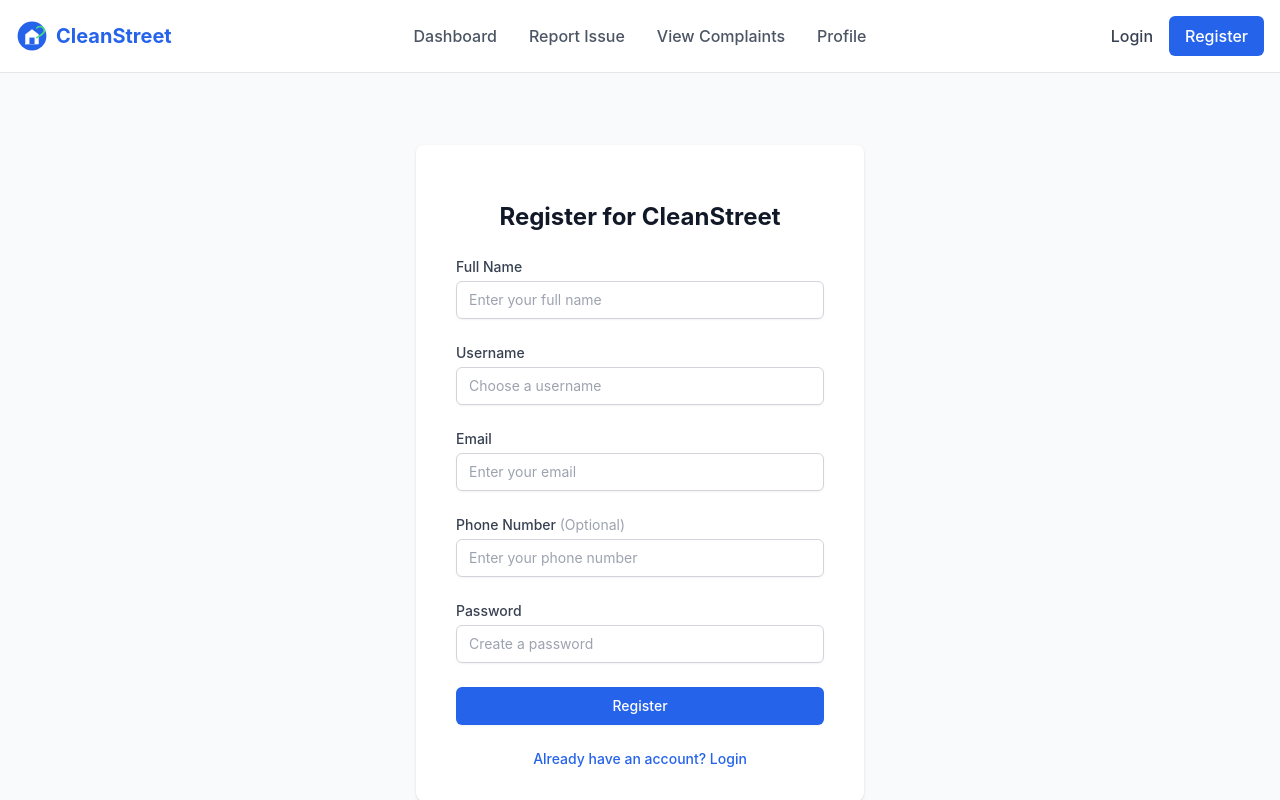
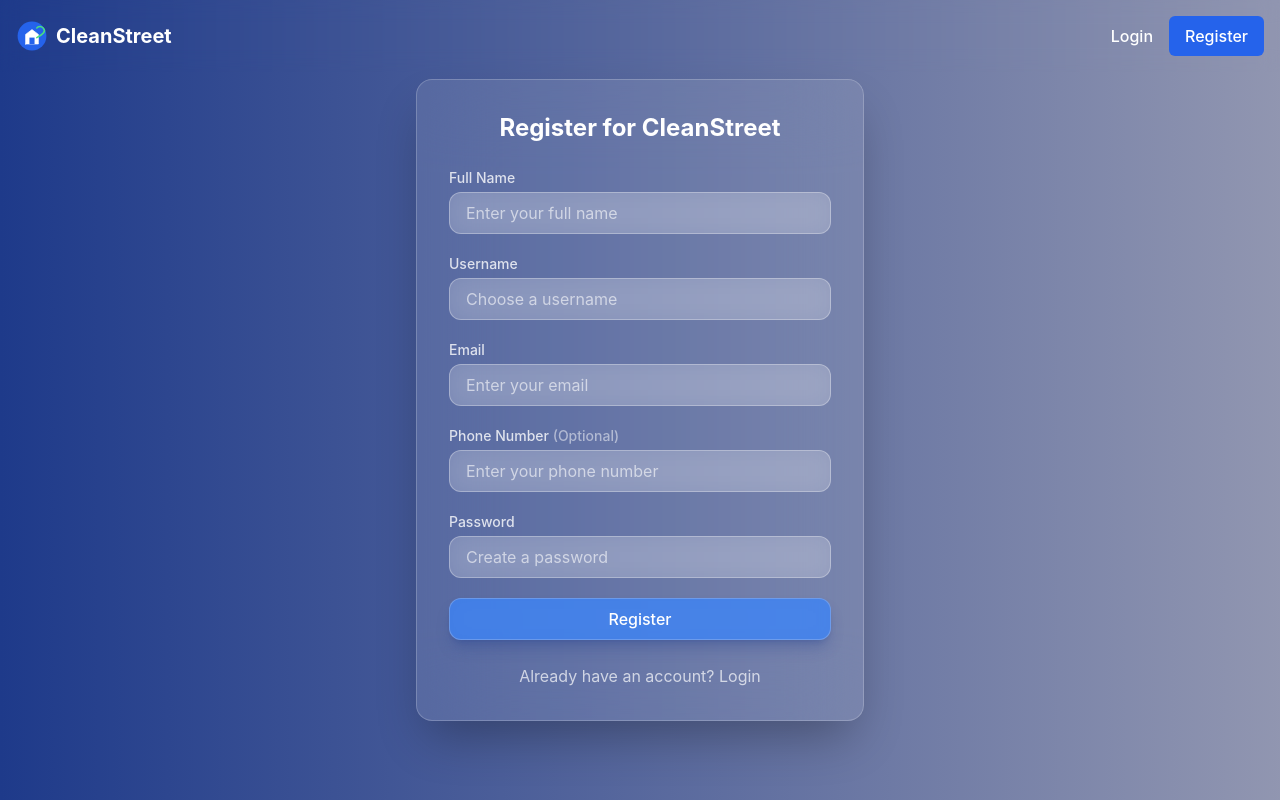
Before and after one commit to springboardmentor2208-netizen/teamD, a React (Create React App) app in the folder frontend/: page /register in a window 1280 px wide. Shown: the top 800 px of the page. Built offline with nearby package versions, Linux system fonts and the light colour scheme; the HTML template or start-up script is replaced by a standard one.

Commit message:
added glassmorphism

```diff
--- a/frontend/src/components/Navbar.js
+++ b/frontend/src/components/Navbar.js
@@ -1,19 +1,18 @@
 import React from 'react';
 import { Link } from 'react-router-dom';
-
 import Logo from './Logo';
 
 const Navbar = ({ user, onLogout }) => {
     return (
-        <nav className="bg-white border-b border-gray-200 px-4 py-4 flex items-center">
+        <nav className="fixed w-full top-0 backdrop-blur-[10px] px-4 py-4 flex items-center z-50">
             <div className="flex-1 flex items-center justify-start">
-                <Link to="/" className="text-xl font-bold text-blue-600 flex items-center gap-2">
+                <Link to="/" className="text-xl font-bold text-white-600 flex items-center gap-2">
                     <Logo className="h-8 w-8" />
-                    <span>CleanStreet</span>
+                    <span className='text-white'>CleanStreet</span>
                 </Link>
             </div>
 
-            <div className="hidden md:flex justify-center space-x-8 text-gray-600 font-medium">
+            <div style={{display:user ?'':'none'}} className="md:flex justify-center space-x-8 text-gray-600 font-medium">
                 <Link to="/dashboard" className="hover:text-blue-600">Dashboard</Link>
                 <Link to="/report" className="hover:text-blue-600">Report Issue</Link>
                 <Link to="/complaints" className="hover:text-blue-600">View Complaints</Link>
@@ -30,7 +29,7 @@ const Navbar = ({ user, onLogout }) => {
                     </>
                 ) : (
                     <>
-                        <Link to="/login" className="text-gray-700 font-medium hover:text-blue-600 whitespace-nowrap">Login</Link>
+                        <Link to="/login" className="text-white font-medium hover:text-blue-600 whitespace-nowrap">Login</Link>
                         <Link to="/register" className="bg-blue-600 text-white px-4 py-2 rounded-md font-medium hover:bg-blue-700 transition duration-300 whitespace-nowrap">
                             Register
                         </Link>
--- a/frontend/src/pages/Home.js
+++ b/frontend/src/pages/Home.js
@@ -5,7 +5,9 @@ const Home = () => {
     return (
         <div className="flex flex-col min-h-screen">
             {/* Hero Section */}
-            <header className="bg-blue-600 text-white flex-grow flex flex-col justify-center items-center text-center px-4 py-20 lg:py-32">
+            <header className="h-[100vh] bg-gradient-to-r
+        from-blue-900 via-[#8a8181] to-blue-900
+        bg-300% animate-gradient-move text-white flex-grow flex flex-col justify-center items-center text-center px-4 py-20 lg:py-32">
                 <div className="max-w-4xl mx-auto">
                     <h1 className="text-4xl sm:text-5xl md:text-6xl font-extrabold tracking-tight mb-6">
                         Make Your City <span className="text-blue-200">Cleaner</span> & <span className="text-blue-200">Smarter</span>
@@ -25,60 +27,148 @@ const Home = () => {
             </header>
 
             {/* How it Works Section */}
-            <section className="bg-white py-16 px-4 sm:px-6 lg:px-8">
+            <section
+                className="
+        py-20 px-4 sm:px-6 lg:px-8
+        bg-white/5
+        backdrop-blur-2xl
+        border-t border-white/10
+    "
+            >
                 <div className="max-w-7xl mx-auto">
+
                     <div className="text-center mb-16">
-                        <h2 className="text-3xl font-extrabold text-gray-900 sm:text-4xl">
+                        <h2 className="text-3xl font-extrabold text-blue-600 sm:text-4xl">
                             How CleanStreet Works
                         </h2>
-                        <p className="mt-4 text-xl text-gray-500">
+                        <p className="mt-4 text-xl text-blue-500/80">
                             Simple steps to make a difference in your community
                         </p>
                     </div>
 
                     <div className="grid grid-cols-1 md:grid-cols-3 gap-12 text-center">
+
                         {/* Step 1 */}
-                        <div className="flex flex-col items-center">
-                            <div className="flex items-center justify-center h-16 w-16 rounded-full bg-blue-100 text-blue-600 mb-6">
-                                <svg xmlns="http://www.w3.org/2000/svg" className="h-8 w-8" fill="none" viewBox="0 0 24 24" stroke="currentColor">
+                        <div
+                            className="
+            flex flex-col items-center
+            bg-white/10
+            backdrop-blur-xl
+            border border-white/20
+            rounded-2xl
+            p-8
+            shadow-xl shadow-black/10
+            transition duration-300
+            hover:bg-white/20
+            hover:-translate-y-2
+            cursor-pointer
+            "
+                        >
+                            <div
+                                className="
+                flex items-center justify-center
+                h-16 w-16 rounded-full
+                bg-blue-500/20
+                backdrop-blur-md
+                text-blue-600
+                mb-6
+            "
+                            >
+                                <svg xmlns="http://www.w3.org/2000/svg"
+                                    className="h-8 w-8"
+                                    fill="none"
+                                    viewBox="0 0 24 24"
+                                    stroke="currentColor">
                                     <path strokeLinecap="round" strokeLinejoin="round" strokeWidth={2} d="M12 4v16m8-8H4" />
                                 </svg>
                             </div>
-                            <h3 className="text-xl font-bold text-gray-900 mb-2">Report Issues</h3>
-                            <p className="text-gray-600">
+
+                            <h3 className="text-xl font-bold text-blue-600 mb-2">
+                                Report Issues
+                            </h3>
+
+                            <p className="text-blue-600/80">
                                 Easily report civic problems with photos and location details
                             </p>
                         </div>
 
+
                         {/* Step 2 */}
-                        <div className="flex flex-col items-center">
-                            <div className="flex items-center justify-center h-16 w-16 rounded-full bg-blue-100 text-blue-600 mb-6">
-                                <svg xmlns="http://www.w3.org/2000/svg" className="h-8 w-8" fill="none" viewBox="0 0 24 24" stroke="currentColor">
+                        <div
+                            className="
+            flex flex-col items-center
+            bg-white/10
+            backdrop-blur-xl
+            border border-white/20
+            rounded-2xl
+            p-8
+            shadow-xl shadow-black/10
+            transition duration-300
+            hover:bg-white/20
+            hover:-translate-y-2
+            cursor-pointer
+            "
+                        >
+                            <div className="flex items-center justify-center h-16 w-16 rounded-full bg-blue-500/20 backdrop-blur-md text-blue-600 mb-6">
+                                <svg xmlns="http://www.w3.org/2000/svg"
+                                    className="h-8 w-8"
+                                    fill="none"
+                                    viewBox="0 0 24 24"
+                                    stroke="currentColor">
                                     <path strokeLinecap="round" strokeLinejoin="round" strokeWidth={2} d="M15 12a3 3 0 11-6 0 3 3 0 016 0z" />
                                     <path strokeLinecap="round" strokeLinejoin="round" strokeWidth={2} d="M2.458 12C3.732 7.943 7.523 5 12 5c4.478 0 8.268 2.943 9.542 7-1.274 4.057-5.064 7-9.542 7-4.477 0-8.268-2.943-9.542-7z" />
                                 </svg>
                             </div>
-                            <h3 className="text-xl font-bold text-gray-900 mb-2">Track Progress</h3>
-                            <p className="text-gray-600">
+
+                            <h3 className="text-xl font-bold text-blue-600 mb-2">
+                                Track Progress
+                            </h3>
+
+                            <p className="text-blue-600/80">
                                 Monitor the status of reported issues and see updates in real-time
                             </p>
                         </div>
 
+
                         {/* Step 3 */}
-                        <div className="flex flex-col items-center">
-                            <div className="flex items-center justify-center h-16 w-16 rounded-full bg-blue-100 text-blue-600 mb-6">
-                                <svg xmlns="http://www.w3.org/2000/svg" className="h-8 w-8" fill="none" viewBox="0 0 24 24" stroke="currentColor">
+                        <div
+                            className="
+            flex flex-col items-center
+            bg-white/10
+            backdrop-blur-xl
+            border border-white/20
+            rounded-2xl
+            p-8
+            shadow-xl shadow-black/10
+            transition duration-300
+            hover:bg-white/20
+            hover:-translate-y-2
+            cursor-pointer
+            "
+                        >
+                            <div className="flex items-center justify-center h-16 w-16 rounded-full bg-blue-500/20 backdrop-blur-md text-blue-600 mb-6">
+                                <svg xmlns="http://www.w3.org/2000/svg"
+                                    className="h-8 w-8"
+                                    fill="none"
+                                    viewBox="0 0 24 24"
+                                    stroke="currentColor">
                                     <path strokeLinecap="round" strokeLinejoin="round" strokeWidth={2} d="M4.318 6.318a4.5 4.5 0 000 6.364L12 20.364l7.682-7.682a4.5 4.5 0 00-6.364-6.364L12 7.636l-1.318-1.318a4.5 4.5 0 00-6.364 0z" />
                                 </svg>
                             </div>
-                            <h3 className="text-xl font-bold text-gray-900 mb-2">Community Impact</h3>
-                            <p className="text-gray-600">
+
+                            <h3 className="text-xl font-bold text-blue-600 mb-2">
+                                Community Impact
+                            </h3>
+
+                            <p className="text-blue-600/80">
                                 Vote and comment on issues to help prioritize community needs
                             </p>
                         </div>
+
                     </div>
                 </div>
             </section>
+
 
             {/* Footer (Optional simple footer) */}
             <footer className="bg-gray-800 text-white py-8 text-center">
--- a/frontend/src/pages/Login.js
+++ b/frontend/src/pages/Login.js
@@ -43,79 +43,130 @@ const Login = ({ setUser }) => {
     };
 
 return (
-        <div className="min-h-screen bg-gray-50 flex flex-col justify-center py-12 sm:px-6 lg:px-8">
-            <div className="sm:mx-auto sm:w-full sm:max-w-md">
-                <div className="bg-white py-8 px-4 shadow sm:rounded-lg sm:px-10">
-                    <div className="sm:mx-auto sm:w-full sm:max-w-md mb-6">
-                        <h2 className="mt-6 text-center text-2xl font-bold text-gray-900">
+<div
+  className="
+    min-h-screen flex flex-col justify-center items-center px-4
+    bg-gradient-to-r
+    from-blue-900 via-[#bdb5b5cc] to-indigo-900
+    bg-300%
+  "
+>
+
+    <div className="w-full max-w-md">
+
+      {/* Glass Card */}
+      <div className="
+          bg-white/10
+          backdrop-blur-2xl
+          border border-white/20
+          shadow-2xl shadow-black/30
+          rounded-2xl
+          p-8
+      ">
+
+        <h2 className="text-center text-2xl font-bold text-white mb-6">
           Login to CleanStreet
         </h2>
-                    </div>
 
         <form className="space-y-6" onSubmit={onSubmit}>
+
+          {/* Email */}
           <div>
-                            <label htmlFor="email" className="block text-sm font-medium text-gray-700">
+            <label className="block text-sm font-medium text-white/80">
               Email
             </label>
-                            <div className="mt-1">
+
             <input
               id="email"
               name="email"
               type="email"
-                                    autoComplete="email"
               required
               value={email}
               onChange={onChange}
-                                    className="appearance-none block w-full px-3 py-2 border border-gray-300 rounded-md shadow-sm placeholder-gray-400 focus:outline-none focus:ring-blue-500 focus:border-blue-500 sm:text-sm"
               placeholder="Enter your email"
+              className="
+                mt-1 w-full px-4 py-2
+                bg-white/20
+                border border-white/30
+                rounded-xl
+                text-white
+                placeholder-white/60
+                backdrop-blur-md
+                focus:outline-none
+                focus:ring-2
+                focus:ring-blue-400
+                transition
+              "
             />
           </div>
-                        </div>
 
+          {/* Password */}
           <div>
-                            <label htmlFor="password" className="block text-sm font-medium text-gray-700">
+            <label className="block text-sm font-medium text-white/80">
               Password
             </label>
-                            <div className="mt-1">
+
             <input
               id="password"
               name="password"
               type="password"
-                                    autoComplete="current-password"
               required
               value={password}
               onChange={onChange}
-                                    className="appearance-none block w-full px-3 py-2 border border-gray-300 rounded-md shadow-sm placeholder-gray-400 focus:outline-none focus:ring-blue-500 focus:border-blue-500 sm:text-sm"
               placeholder="Enter your password"
+              className="
+                mt-1 w-full px-4 py-2
+                bg-white/20
+                border border-white/30
+                rounded-xl
+                text-white
+                placeholder-white/60
+                backdrop-blur-md
+                focus:outline-none
+                focus:ring-2
+                focus:ring-blue-400
+                transition
+              "
             />
           </div>
-                        </div>
 
-                        <div>
+          {/* Button */}
           <button
             type="submit"
-                                className="w-full flex justify-center py-2 px-4 border border-transparent rounded-md shadow-sm text-sm font-medium text-white bg-blue-600 hover:bg-blue-700 focus:outline-none focus:ring-2 focus:ring-offset-2 focus:ring-blue-500"
+            className="
+              w-full py-2 px-4
+              rounded-xl
+              font-medium
+              text-white
+              bg-blue-500/80
+              backdrop-blur-md
+              border border-white/20
+              hover:bg-blue-600
+              transition duration-300
+              shadow-lg shadow-blue-900/30
+            "
           >
             Login
           </button>
-                        </div>
+
         </form>
 
-                    <div className="mt-6">
-                        <div className="relative">
-                            <div className="relative flex justify-center text-sm">
-                                <span className="px-2 bg-white text-gray-500">
-                                    <Link to="/register" className="font-medium text-blue-600 hover:text-blue-500">
+        {/* Register Link */}
+        <div className="mt-6 text-center">
+          <Link
+            to="/register"
+            className="text-white/70 hover:text-white transition"
+          >
             Don't have an account? Register
           </Link>
-                                </span>
         </div>
+
       </div>
-                    </div>
-                </div>
+
     </div>
   </div>
 );
+
 };
 
 export default Login;
--- a/frontend/src/pages/Register.js
+++ b/frontend/src/pages/Register.js
@@ -53,140 +53,191 @@ const Register = () => {
     };
 
 return (
-        <div className="min-h-screen bg-gray-50 flex flex-col justify-center py-12 sm:px-6 lg:px-8">
-            <div className="sm:mx-auto sm:w-full sm:max-w-md">
-                <div className="bg-white py-8 px-4 shadow sm:rounded-lg sm:px-10">
-                    <div className="sm:mx-auto sm:w-full sm:max-w-md mb-6">
-                        <h2 className="mt-6 text-center text-2xl font-bold text-gray-900">
+  <div
+    className="
+      min-h-screen flex flex-col justify-center items-center px-4
+      bg-gradient-to-r
+      from-blue-900 via-[#bdb5b5cc] to-indigo-900
+      bg-300%
+    "
+  >
+    <div className="w-full max-w-md">
+
+      {/* Glass Card */}
+      <div className="
+          bg-white/10
+          backdrop-blur-2xl
+          border border-white/20
+          shadow-2xl shadow-black/30
+          rounded-2xl
+          p-8
+      ">
+
+        <h2 className="text-center text-2xl font-bold text-white mb-6">
           Register for CleanStreet
         </h2>
-                    </div>
 
-                    <form className="space-y-6" onSubmit={onSubmit}>
+        <form className="space-y-5" onSubmit={onSubmit}>
+
           {/* Full Name */}
           <div>
-                            <label htmlFor="fullName" className="block text-sm font-medium text-gray-700">
+            <label className="block text-sm font-medium text-white/80">
               Full Name
             </label>
-                            <div className="mt-1">
             <input
               id="fullName"
               name="fullName"
               type="text"
-                                    autoComplete="name"
               required
               value={fullName}
               onChange={onChange}
-                                    className="appearance-none block w-full px-3 py-2 border border-gray-300 rounded-md shadow-sm placeholder-gray-400 focus:outline-none focus:ring-blue-500 focus:border-blue-500 sm:text-sm"
               placeholder="Enter your full name"
+              className="
+                mt-1 w-full px-4 py-2
+                bg-white/20 border border-white/30
+                rounded-xl text-white
+                placeholder-white/60
+                backdrop-blur-md
+                focus:outline-none focus:ring-2 focus:ring-blue-400
+                transition
+              "
             />
-                            </div>
           </div>
 
           {/* Username */}
           <div>
-                            <label htmlFor="username" className="block text-sm font-medium text-gray-700">
+            <label className="block text-sm font-medium text-white/80">
               Username
             </label>
-                            <div className="mt-1">
             <input
               id="username"
               name="username"
               type="text"
-                                    autoComplete="username"
               required
               value={username}
               onChange={onChange}
-                                    className="appearance-none block w-full px-3 py-2 border border-gray-300 rounded-md shadow-sm placeholder-gray-400 focus:outline-none focus:ring-blue-500 focus:border-blue-500 sm:text-sm"
               placeholder="Choose a username"
+              className="
+                mt-1 w-full px-4 py-2
+                bg-white/20 border border-white/30
+                rounded-xl text-white
+                placeholder-white/60
+                backdrop-blur-md
+                focus:outline-none focus:ring-2 focus:ring-blue-400
+                transition
+              "
             />
-                            </div>
           </div>
 
           {/* Email */}
           <div>
-                            <label htmlFor="email" className="block text-sm font-medium text-gray-700">
+            <label className="block text-sm font-medium text-white/80">
               Email
             </label>
-                            <div className="mt-1">
             <input
               id="email"
               name="email"
               type="email"
-                                    autoComplete="email"
               required
               value={email}
               onChange={onChange}
-                                    className="appearance-none block w-full px-3 py-2 border border-gray-300 rounded-md shadow-sm placeholder-gray-400 focus:outline-none focus:ring-blue-500 focus:border-blue-500 sm:text-sm"
               placeholder="Enter your email"
+              className="
+                mt-1 w-full px-4 py-2
+                bg-white/20 border border-white/30
+                rounded-xl text-white
+                placeholder-white/60
+                backdrop-blur-md
+                focus:outline-none focus:ring-2 focus:ring-blue-400
+                transition
+              "
             />
           </div>
-                        </div>
 
-                        {/* Phone Number (Optional) */}
+          {/* Phone */}
           <div>
-                            <label htmlFor="phoneNumber" className="block text-sm font-medium text-gray-700">
-                                Phone Number <span className="text-gray-400 font-normal">(Optional)</span>
+            <label className="block text-sm font-medium text-white/80">
+              Phone Number <span className="text-white/50">(Optional)</span>
             </label>
-                            <div className="mt-1">
             <input
               id="phoneNumber"
               name="phoneNumber"
               type="tel"
-                                    autoComplete="tel"
               value={phoneNumber}
               onChange={onChange}
-                                    className="appearance-none block w-full px-3 py-2 border border-gray-300 rounded-md shadow-sm placeholder-gray-400 focus:outline-none focus:ring-blue-500 focus:border-blue-500 sm:text-sm"
               placeholder="Enter your phone number"
+              className="
+                mt-1 w-full px-4 py-2
+                bg-white/20 border border-white/30
+                rounded-xl text-white
+                placeholder-white/60
+                backdrop-blur-md
+                focus:outline-none focus:ring-2 focus:ring-blue-400
+                transition
+              "
             />
-                            </div>
           </div>
 
           {/* Password */}
           <div>
-                            <label htmlFor="password" className="block text-sm font-medium text-gray-700">
+            <label className="block text-sm font-medium text-white/80">
               Password
             </label>
-                            <div className="mt-1">
             <input
               id="password"
               name="password"
               type="password"
-                                    autoComplete="new-password"
               required
               value={password}
               onChange={onChange}
-                                    className="appearance-none block w-full px-3 py-2 border border-gray-300 rounded-md shadow-sm placeholder-gray-400 focus:outline-none focus:ring-blue-500 focus:border-blue-500 sm:text-sm"
               placeholder="Create a password"
+              className="
+                mt-1 w-full px-4 py-2
+                bg-white/20 border border-white/30
+                rounded-xl text-white
+                placeholder-white/60
+                backdrop-blur-md
+                focus:outline-none focus:ring-2 focus:ring-blue-400
+                transition
+              "
             />
           </div>
-                        </div>
 
-                        <div>
+          {/* Button */}
           <button
             type="submit"
-                                className="w-full flex justify-center py-2 px-4 border border-transparent rounded-md shadow-sm text-sm font-medium text-white bg-blue-600 hover:bg-blue-700 focus:outline-none focus:ring-2 focus:ring-offset-2 focus:ring-blue-500"
+            className="
+              w-full py-2 px-4
+              rounded-xl font-medium text-white
+              bg-blue-500/80
+              backdrop-blur-md
+              border border-white/20
+              hover:bg-blue-600
+              transition duration-300
+              shadow-lg shadow-blue-900/30
+            "
           >
             Register
           </button>
-                        </div>
+
         </form>
 
-                    <div className="mt-6">
-                        <div className="relative">
-                            <div className="relative flex justify-center text-sm">
-                                <span className="px-2 bg-white text-gray-500">
-                                    <Link to="/login" className="font-medium text-blue-600 hover:text-blue-500">
+        {/* Login Link */}
+        <div className="mt-6 text-center">
+          <Link
+            to="/login"
+            className="text-white/70 hover:text-white transition"
+          >
             Already have an account? Login
           </Link>
-                                </span>
         </div>
+
       </div>
-                    </div>
-                </div>
+
     </div>
   </div>
 );
+
 };
 
 export default Register;
--- a/frontend/tailwind.config.js
+++ b/frontend/tailwind.config.js
@@ -4,7 +4,20 @@ module.exports = {
     "./src/**/*.{js,jsx,ts,tsx}",
   ],
   theme: {
-    extend: {},
+    extend: {
+      backgroundSize: {
+        '300%': '300% 300%',
+      },
+      animation: {
+        'gradient-move': 'gradientMove 12s ease infinite',
+      },
+      keyframes: {
+        gradientMove: {
+          '0%, 100%': { backgroundPosition: '0% 50%' },
+          '50%': { backgroundPosition: '100% 50%' },
+        },
+      },
+    },
   },
   plugins: [],
 }
```
Lines whose indentation alone changed are shown as unchanged.
